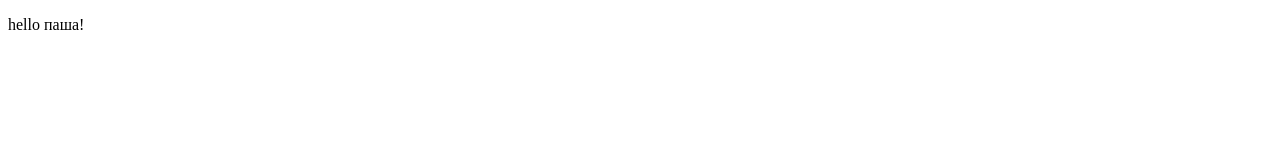
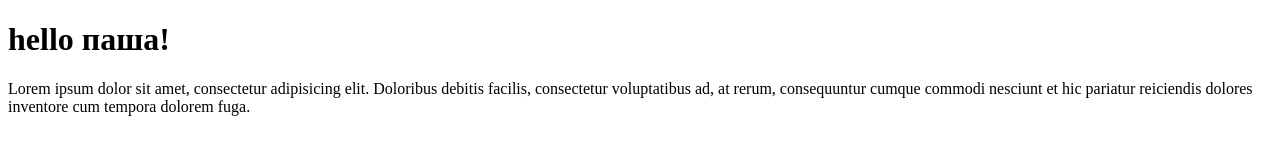
Before and after one commit to lasenko/git, a plain HTML site: page index.html in a window 1280 px wide. Drawn offline with Linux system fonts and the light colour scheme.

Commit message:
fourth commit. add lorem.

```diff
--- a/index.html
+++ b/index.html
@@ -6,7 +6,7 @@
     <title>Git</title>
 </head>
 <body>
-    <p>hello паша!</p>
-
+    <h1>hello паша!</h1>
+    <p>Lorem ipsum dolor sit amet, consectetur adipisicing elit. Doloribus debitis facilis, consectetur voluptatibus ad, at rerum, consequuntur cumque commodi nesciunt et hic pariatur reiciendis dolores inventore cum tempora dolorem fuga.</p>
 </body>
 </html>
```
